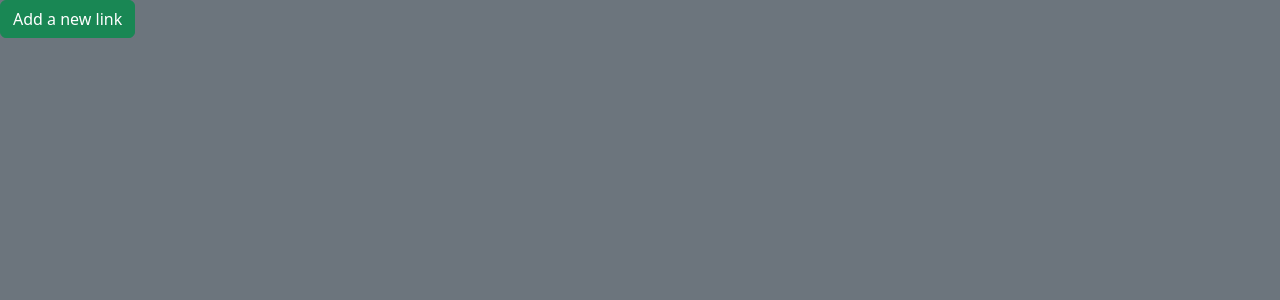
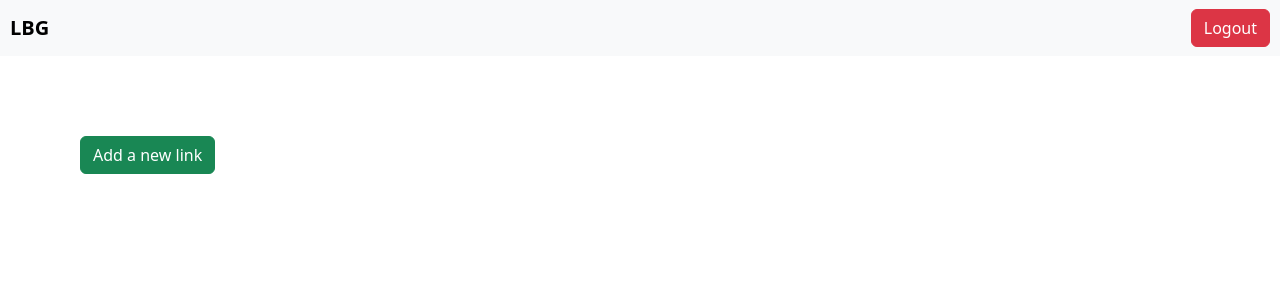
Before and after one commit to spy-adi/link-button-gen, a React (Vite) app in the folder client/: page /1 in a window 1280 px wide. Shown: the top 300 px of the page. Built offline with nearby package versions, Linux system fonts and the light colour scheme.

Commit message:
Added Navbar

```diff
--- /dev/null
+++ b/client/src/LinkButtonGenPage.css
@@ -0,0 +1,3 @@
+.btn-add-new {
+  margin: 10vh;
+}
--- a/client/src/LinkButtonGenPage.tsx
+++ b/client/src/LinkButtonGenPage.tsx
@@ -1,8 +1,14 @@
+import "./LinkButtonGenPage.css";
+import Navbar from "./Navbar";
+
 const LinkButtonGenPage = () => {
   return (
-    <div className="bg-secondary vh-100">
-      <button className="btn btn-success p-100">Add a new link</button>
-    </div>
+    <>
+      <Navbar />
+      <div className="">
+        <button className="btn btn-success btn-add-new">Add a new link</button>
+      </div>
+    </>
   );
 };
 
--- /dev/null
+++ b/client/src/Navbar.css
@@ -0,0 +1,7 @@
+.heading {
+  margin-left: 10px;
+}
+
+.btn-logout {
+  margin-right: 10px;
+}
--- /dev/null
+++ b/client/src/Navbar.tsx
@@ -0,0 +1,86 @@
+import "./Navbar.css";
+
+const Navbar = () => {
+  return (
+    <nav className="navbar navbar-expand-lg navbar-light bg-light">
+      <a className="navbar-brand heading" href="#">
+        <strong>LBG</strong>
+      </a>
+      {/* <button
+        className="navbar-toggler"
+        type="button"
+        data-toggle="collapse"
+        data-target="#navbarSupportedContent"
+        aria-controls="navbarSupportedContent"
+        aria-expanded="false"
+        aria-label="Toggle navigation"
+      >
+        <span className="navbar-toggler-icon"></span>
+      </button> */}
+
+      <div className="collapse navbar-collapse" id="navbarSupportedContent">
+        {/* <ul className="navbar-nav mr-auto">
+          <li className="nav-item active">
+            <a className="nav-link" href="#">
+              Home <span className="sr-only">(current)</span>
+            </a>
+          </li>
+          <li className="nav-item">
+            <a className="nav-link" href="#">
+              Link
+            </a>
+          </li>
+          <li className="nav-item dropdown">
+            <a
+              className="nav-link dropdown-toggle"
+              href="#"
+              id="navbarDropdown"
+              role="button"
+              data-toggle="dropdown"
+              aria-haspopup="true"
+              aria-expanded="false"
+            >
+              Dropdown
+            </a>
+            <div className="dropdown-menu" aria-labelledby="navbarDropdown">
+              <a className="dropdown-item" href="#">
+                Action
+              </a>
+              <a className="dropdown-item" href="#">
+                Another action
+              </a>
+              <div className="dropdown-divider"></div>
+              <a className="dropdown-item" href="#">
+                Something else here
+              </a>
+            </div>
+          </li>
+          <li className="nav-item">
+            <a className="nav-link disabled" href="#">
+              Disabled
+            </a>
+          </li>
+        </ul>
+        <form className="form-inline my-2 my-lg-0">
+          <input
+            className="form-control mr-sm-2"
+            type="search"
+            placeholder="Search"
+            aria-label="Search"
+          />
+          <button
+            className="btn btn-outline-success my-2 my-sm-0"
+            type="submit"
+          >
+            Search
+          </button>
+        </form> */}
+      </div>
+      <div className="btn-logout">
+        <button className="btn btn-danger">Logout</button>
+      </div>
+    </nav>
+  );
+};
+
+export default Navbar;
```
